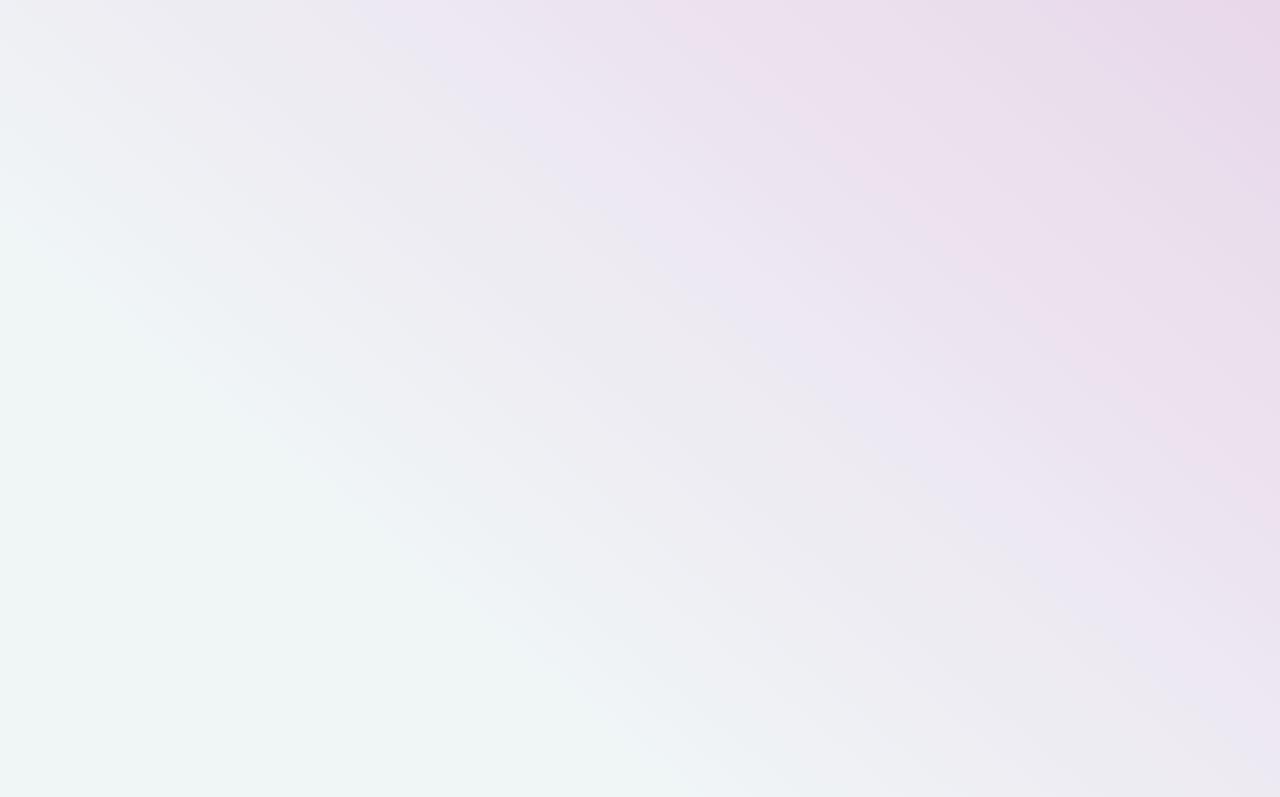
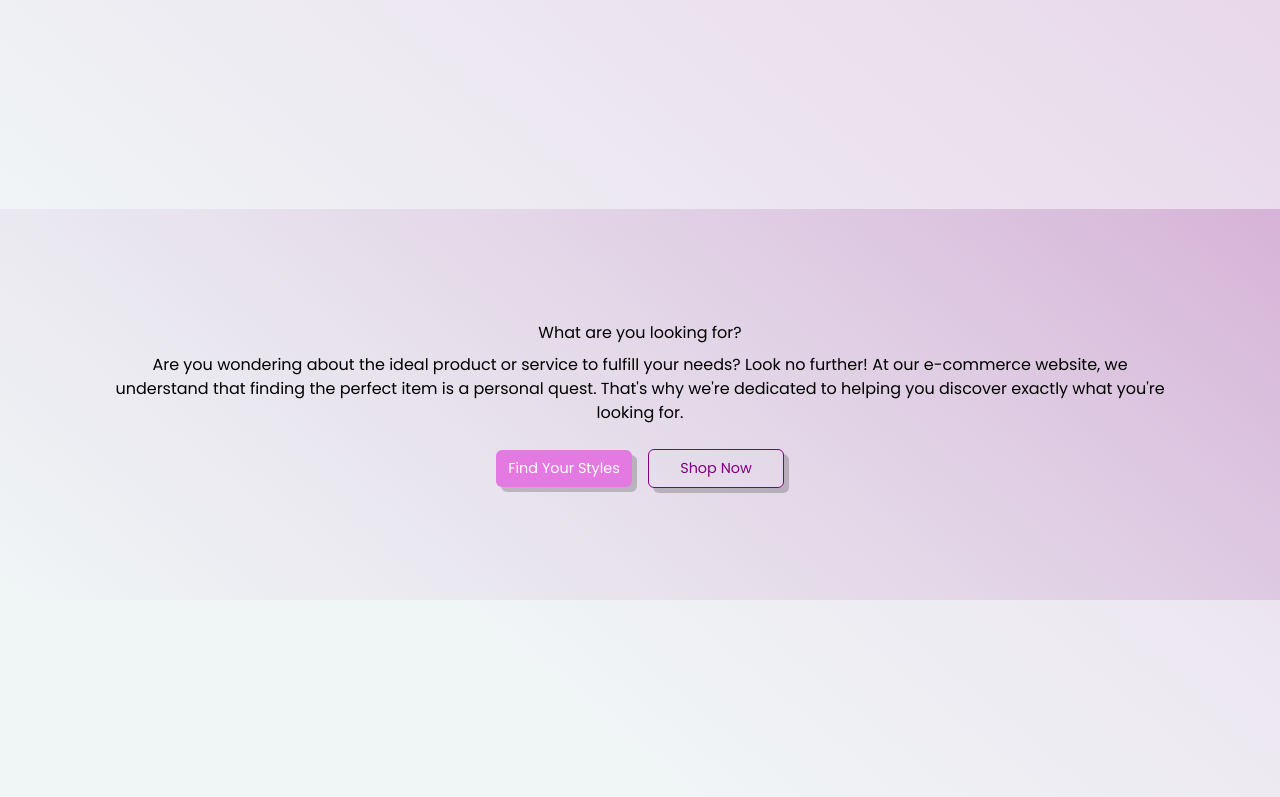
Before and after one commit to Novanaa/Nvaa-Store, a React (Vite) app: page / in a window 1280 px wide. Shown: the part 527-1324 px from the top of the page. Built offline with nearby package versions, Linux system fonts and the light colour scheme.

Commit message:
update of the day

```diff
--- a/package.json
+++ b/package.json
@@ -10,6 +10,7 @@
     "preview": "vite preview"
   },
   "dependencies": {
+    "daisyui": "^3.0.2",
     "feather-icons": "^4.29.0",
     "react": "^18.2.0",
     "react-dom": "^18.2.0",
--- a/src/components/pages/Home.jsx
+++ b/src/components/pages/Home.jsx
@@ -1,12 +1,14 @@
 import React from "react";
 import Navbar from "../pagesComponent/Navbar";
 import Hero from "../pagesComponent/Hero";
+import Credit from "../pagesComponent/Credit";
 
 function Home() {
   return (
     <>
       <Navbar />
       <Hero />
+      <Credit />
     </>
   );
 }
--- a/src/components/pages/NotFound.jsx
+++ b/src/components/pages/NotFound.jsx
@@ -2,7 +2,7 @@ import React from "react";
 
 function NotFound() {
   return (
-    <div className="mt-12">
+    <div className="mt-48">
       <p className="text-center font-semibold text-2xl">404</p>
       <p className="text-center ">Not Found</p>
     </div>
--- /dev/null
+++ b/src/components/pagesComponent/Credit.jsx
@@ -0,0 +1,34 @@
+import React from "react";
+import "../styles/Credit.css";
+import { BtnStyle, SecondaryBtn } from "../styles/GlobalStyled";
+
+function Credit() {
+  return (
+    <>
+      <div className="credit">
+        <div className="creditContainer">
+          <div className="creditWrapper">
+            <div className="creditHeadlineWrapper">
+              <p className="creditHeadline">What are you looking for?</p>
+            </div>
+            <div className="creditDescriptionWrapper">
+              <p className="creditDescription">
+                Are you wondering about the ideal product or service to fulfill
+                your needs? Look no further! At our e-commerce website, we
+                understand that finding the perfect item is a personal quest.
+                That's why we're dedicated to helping you discover exactly what
+                you're looking for.
+              </p>
+            </div>
+          </div>
+          <div className="creditBtnWrapper">
+            <BtnStyle>Find Your Styles</BtnStyle>
+            <SecondaryBtn>Shop Now</SecondaryBtn>
+          </div>
+        </div>
+      </div>
+    </>
+  );
+}
+
+export default Credit;
--- /dev/null
+++ b/src/components/styles/Credit.css
@@ -0,0 +1,26 @@
+/* Credit Styles Inside Here!! */
+.credit {
+  margin-top: 20rem;
+
+  background: rgb(255, 255, 255);
+  background: linear-gradient(
+    40deg,
+    rgb(240, 245, 246) 0%,
+    rgba(128, 0, 128, 0.19) 100%
+  );
+  padding: 7rem;
+}
+.creditHeadline {
+  text-align: center;
+}
+.creditDescription {
+  margin-top: 0.5rem;
+  text-align: center;
+}
+.creditBtnWrapper {
+  gap: 1rem;
+  margin-top: 1.5rem;
+  display: flex;
+  justify-content: center;
+  align-items: center;
+}
--- a/src/components/styles/GlobalStyled.jsx
+++ b/src/components/styles/GlobalStyled.jsx
@@ -106,7 +106,7 @@ export const SecondaryBtn = styled.button`
 
   @media (max-width: 375px) {
     width: 7.3rem;
-    padding: 6px;
+    padding: 7px;
     font-size: 0.75rem;
   }
 
--- a/src/components/styles/Hero.css
+++ b/src/components/styles/Hero.css
@@ -109,7 +109,7 @@
     margin-right: -2rem;
   }
   .heroCubeOne {
-    margin-top: -24rem;
+    margin-top: -30rem;
   }
 }
 
@@ -142,6 +142,9 @@
 
 /* desktop-1600px */
 @media screen and (min-width: 1600px) {
+  .heroWrapper {
+    padding-top: 13rem;
+  }
   .heroSectionContainer {
     margin: 0rem 8rem;
   }
@@ -165,8 +168,8 @@
 
   /* heroCube */
   .heroCubeOne {
-    margin-top: -23rem;
-    margin-left: 5rem;
+    margin-top: -24rem;
+    margin-left: 10rem;
   }
   .heroCubeTwo {
     margin-top: -8rem;
--- a/src/components/styles/Navbar.css
+++ b/src/components/styles/Navbar.css
@@ -69,6 +69,13 @@ input:focus {
 /* media queries */
 /* minWidth */
 /* desktop-1980px */
+@media screen and (min-width: 1980px) {
+  .navbarWrapper {
+    margin: 1.5rem 20rem;
+  }
+}
+
+/* desktop-1920px */
 @media screen and (min-width: 1920px) {
   .navbarWrapper {
     margin: 1.5rem 20rem;
@@ -78,7 +85,7 @@ input:focus {
 /* desktop-1600px */
 @media screen and (min-width: 1600px) {
   .navbarWrapper {
-    margin: 1.5rem 8rem;
+    margin: 1.5rem 10rem;
   }
 }
 
@@ -232,13 +239,16 @@ input:focus {
 /* mobile-362px */
 @media screen and (max-width: 362px) {
   .navbarWrapper {
-    margin: 1.5rem 2.3rem;
+    margin: 1.5rem 2rem;
   }
   .navbarBrand {
     font-size: 1.3rem;
   }
   .menuImages {
     width: 1.45rem;
+  }
+  .ul-nav input {
+    width: 66%;
   }
 }
 
```
Also changed, not shown: 1 other file (tests, documents, lock files or other folders).
